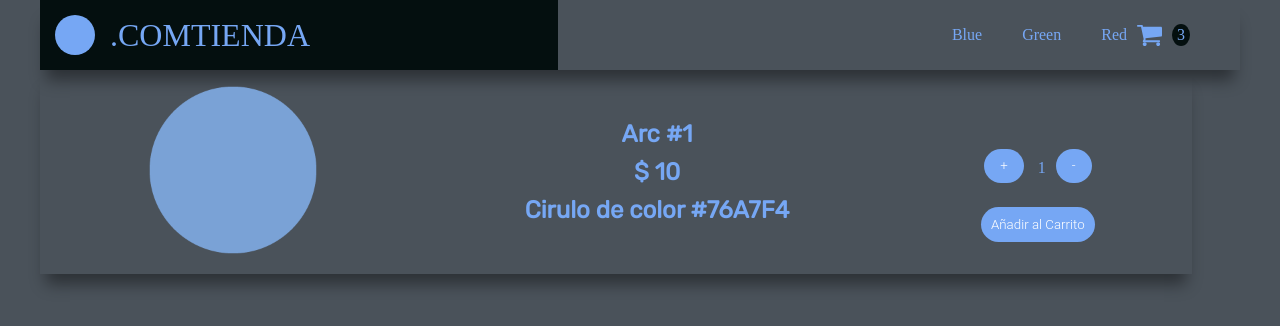
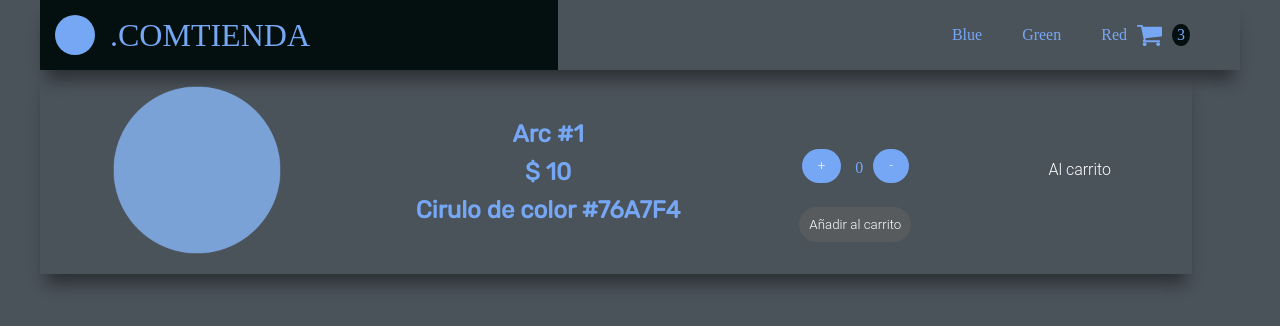
Before and after one commit to fedlucero/react-lucero, a React (Create React App) app: page /item/1 in a window 1280 px wide. Shown: the top 326 px of the page. Built offline with nearby package versions, Linux system fonts and the light colour scheme; a web font is replaced by a local one.

Commit message:
desafio clase 9

```diff
--- a/src/App.js
+++ b/src/App.js
@@ -2,6 +2,7 @@
 import ItemListContainer from "./components/ItemListContainer/ItemListContainer";
 import ItemDetailContainer from "./components/ItemDetailContainer/ItemDetailContainer";
 import NavBar from "./components/nav/navBar";
+import Cart from "./components/Cart/Cart";
 import "./App.css";
 import { BrowserRouter, Routes, Route } from "react-router-dom";
 
@@ -13,6 +14,7 @@ function App() {
         <Route path='/' element={<ItemListContainer/>}/>
         <Route path='/category/:idCategory' element={<ItemListContainer/>}/>
         <Route path='/item/:idItem' element={<ItemDetailContainer />} />
+        <Route path='/cart' element={<Cart/>} />
         <Route path='*' element={<p>404</p>}/>
       </Routes>
     </BrowserRouter>
--- /dev/null
+++ b/src/components/Cart/Cart.jsx
@@ -0,0 +1,12 @@
+
+import React from 'react';
+
+const Cart = () => {
+    return (
+        <div>
+           Carrito
+        </div>
+    );
+};
+
+export default Cart;
--- a/src/components/Item/Item.jsx
+++ b/src/components/Item/Item.jsx
@@ -22,7 +22,7 @@ const Item = ({ item }) => {
 
                 </div>
                 <div>
-                <ItemCount inicial={1} stock={item.stock} style={{'background-color': item.description}}  styleText={{color: item.description}}/>
+                <ItemCount inicial={0} stock={item.stock} style={{'background-color': item.description}}  styleText={{color: item.description}}/>
                 <Link to={`/item/${item.id}`}> <div className={`btn btnDetalles color-${item.id}`} style={{'background-color': item.description}} >
                         Detalles
                     </div></Link>
--- a/src/components/ItemCount/ItemCount.jsx
+++ b/src/components/ItemCount/ItemCount.jsx
@@ -1,7 +1,9 @@
 import { useState } from "react";
+
 import "./ItemCount.css"
 
 function ItemCount (props){
+
   const [total,setTotal] = useState(props.inicial)
   const Add = (a) => {
     setTotal(total + a)
@@ -10,18 +12,10 @@ function ItemCount (props){
     alert(`Se agregaron ${total} al carrito`)
   }
 
-    // return(
-    //   <div className="botones">
-    //    <div className="itemCount">
-    //     <button className="btn margen" onClick={() => Add(1)}  disabled={total === props.stock ? true : null}>+</button>
-    //     <span className="total margen">{total}</span>
-    //     <button className="btn margen" onClick={() => Add(-1)} disabled={total === props.inicial ? true : null}>-</button>
-    //    </div>
-    //    <button className="btn añadir" onClick={() => seAgrego(total)}>Añadir al Carrito</button>
-    //    </div>
 
 
-    // )className={`btn añadir ${props.cla}`}
+
+
 
     return(
       <div className="botones">
@@ -30,7 +24,15 @@ function ItemCount (props){
         <span style={props.styleText} className={`total margen`}>{total}</span>
         <button style={props.style} className={`btn margen`} onClick={() => Add(-1)} disabled={total === props.inicial ? true : null}>-</button>
        </div>
-       <button style={props.style} className={`btn añadir`} onClick={() => seAgrego(total)}>Añadir al Carrito</button>
+
+       {/* <button style={props.style} className={`btn añadir`} onClick={() => seAgrego(total)}>Añadir al Carrito</button>*/}
+
+      {
+      total === 0
+      ?<button  className={`btn añadir`} disabled>Añadir al carrito </button>
+      :<button style={props.style} className={`btn añadir`} onClick={() => seAgrego(total)}>Añadir al Carrito</button>
+
+      }
        </div>
 
 
@@ -38,23 +40,5 @@ function ItemCount (props){
 }
 
 
-// si no se pasa por props, al ser un objeto las propiedades van entre {}
-// function ItemCount ({inicial,stock}){
-//     const [total,setTotal] = useState(inicial)
-//     const Add = (a) => {
-//       setTotal(total + a)
-//     }
-
-//       return(
-//          <div>
-//           <button onClick={() => Add(+1)}  disabled={total === stock ? true : null}>+</button>
-//           <p>{total}</p>
-//           <button onClick={() => Add(-1)} disabled={total === inicial ? true : null}>-</button>
-//          </div>
-
-
-//       )
-//   }
-
 
 export default ItemCount;
--- a/src/components/ItemDetail/ItemDetail.jsx
+++ b/src/components/ItemDetail/ItemDetail.jsx
@@ -1,10 +1,13 @@
 import React from 'react'
 import ItemCount from '../ItemCount/ItemCount'
 import './itemDetail.css'
+import{ Link } from 'react-router-dom'
+import total from '../ItemCount/ItemCount'
 
 
 
 const ItemDetail = ({ item }) => {
+
 
     return (
 
@@ -18,8 +21,13 @@ const ItemDetail = ({ item }) => {
                     <h2 style={{color: item.description}}>$ {item.price}</h2>
                     <h2 style={{color: item.description}}> Cirulo de color {item.description}</h2>
                 </div>
-            <ItemCount inicial={1} stock={item.stock}  style={{'background-color': item.description}}  styleText={{color: item.description}}/>
+            <ItemCount inicial={0} stock={item.stock}  style={{'background-color': item.description}}  styleText={{color: item.description}}/>
 
+             {   total === 0
+                ? <ItemCount inicial={0} stock={item.stock}  style={{'background-color': item.description}}  styleText={{color: item.description}}/>
+                : <Link to={`/cart`}><div className={`btn btnDetalles`} >Al carrito</div></Link>
+
+             }
 
         </div>
 
```
